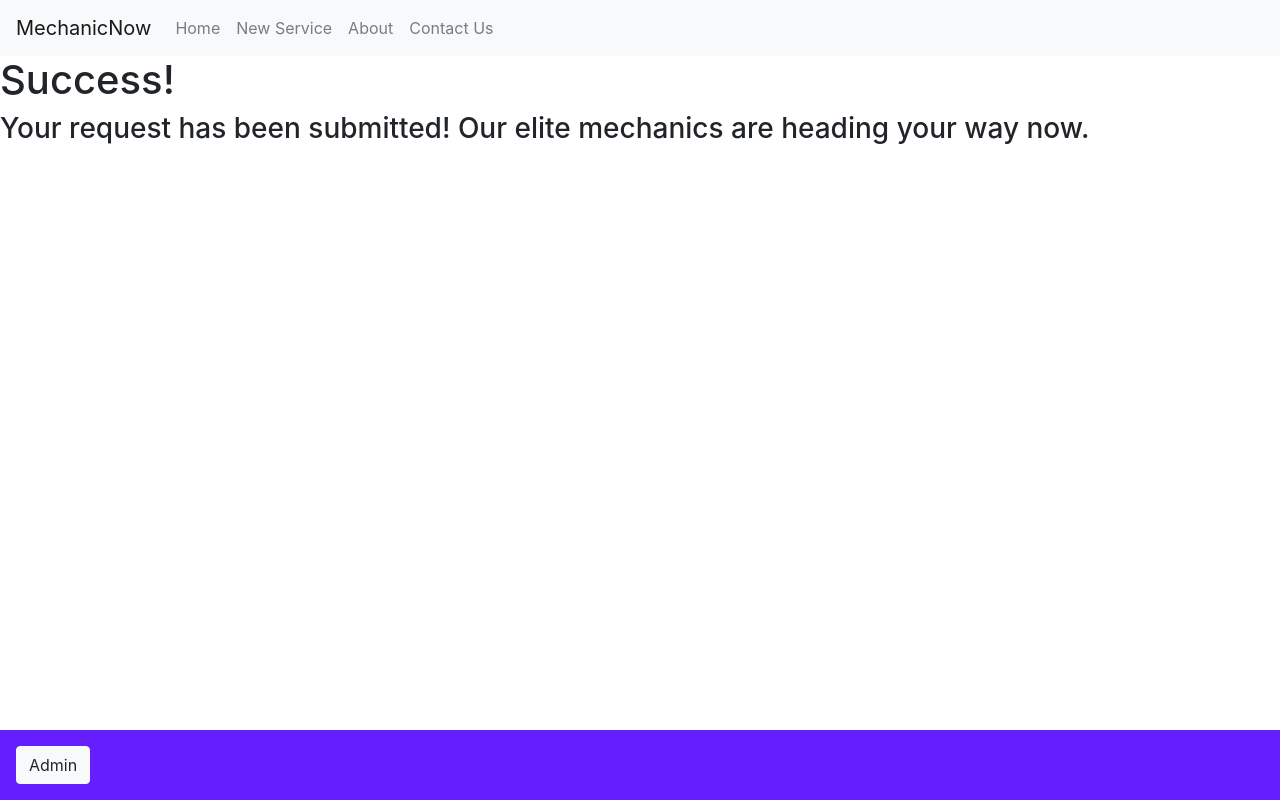
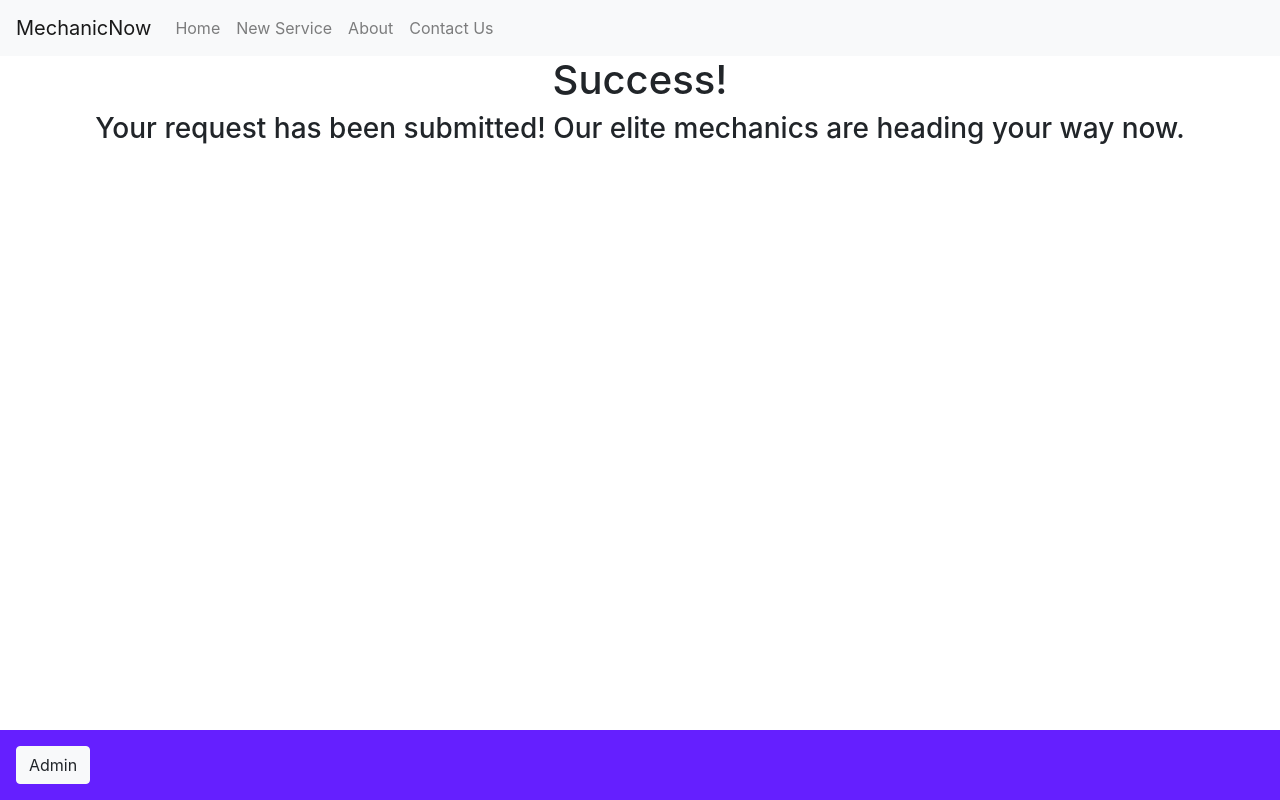
Before and after one commit to bethel-school-of-technology/team-ramsey-rebels-frontend, a React (Create React App) app: page /success in a window 1280 px wide. Built offline with nearby package versions, Linux system fonts and the light colour scheme.

Commit message:
Success page styling

```diff
--- a/src/App.css
+++ b/src/App.css
@@ -8,7 +8,7 @@ h2 {
   text-align: center;
 }
 
-.request, #submit, h2, .refresh, .requests {
+.request, #submit, h2, h1, h3, .refresh, .requests {
   text-align: center;
 }
 
```
